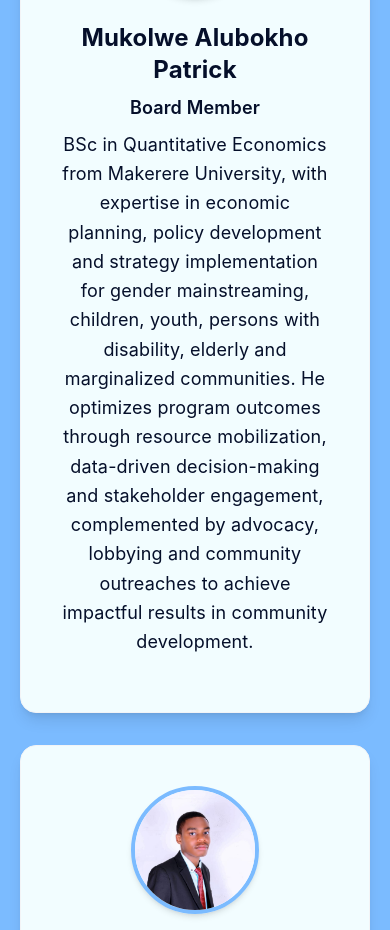
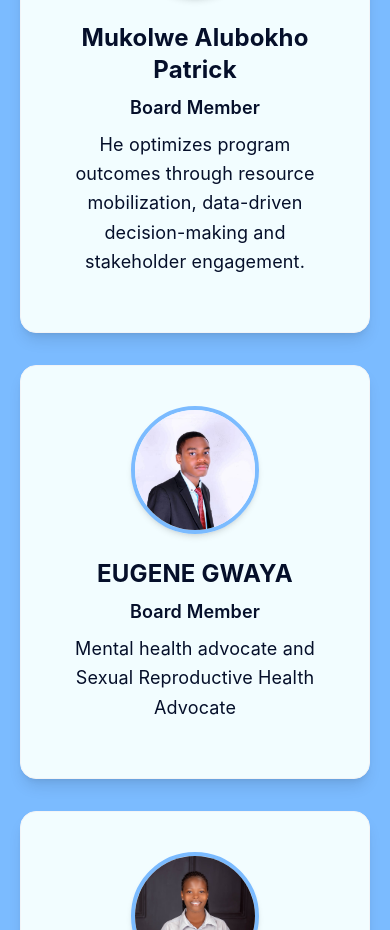
Before and after one commit to DerrickOmwanza/yoniserd, a React (Create React App) app: page /about in a window 390 px wide. Shown: the part 5985-6915 px from the top of the page. Built offline with nearby package versions, Linux system fonts and the light colour scheme.

Commit message:
'He optimizes program outcomes through resource mobilization, data-driven decision-making and stakeholder engagement.',

```diff
--- a/src/constants/index.js
+++ b/src/constants/index.js
@@ -60,7 +60,7 @@ export const CORE_VALUES = [
 export const BOARD_MEMBER_1_INFO = {
     name: 'Mukolwe Alubokho Patrick',
     title: 'Board Member',
-    description: 'BSc in Quantitative Economics from Makerere University, with expertise in economic planning, policy development and strategy implementation for gender mainstreaming, children, youth, persons with disability, elderly  and marginalized communities. He optimizes program outcomes through resource mobilization, data-driven decision-making and stakeholder engagement, complemented by advocacy, lobbying and community outreaches to achieve impactful results in community development.',
+    description: 'He optimizes program outcomes through resource mobilization, data-driven decision-making and stakeholder engagement.',
 };
 
 // Board Member 2 Information
```
